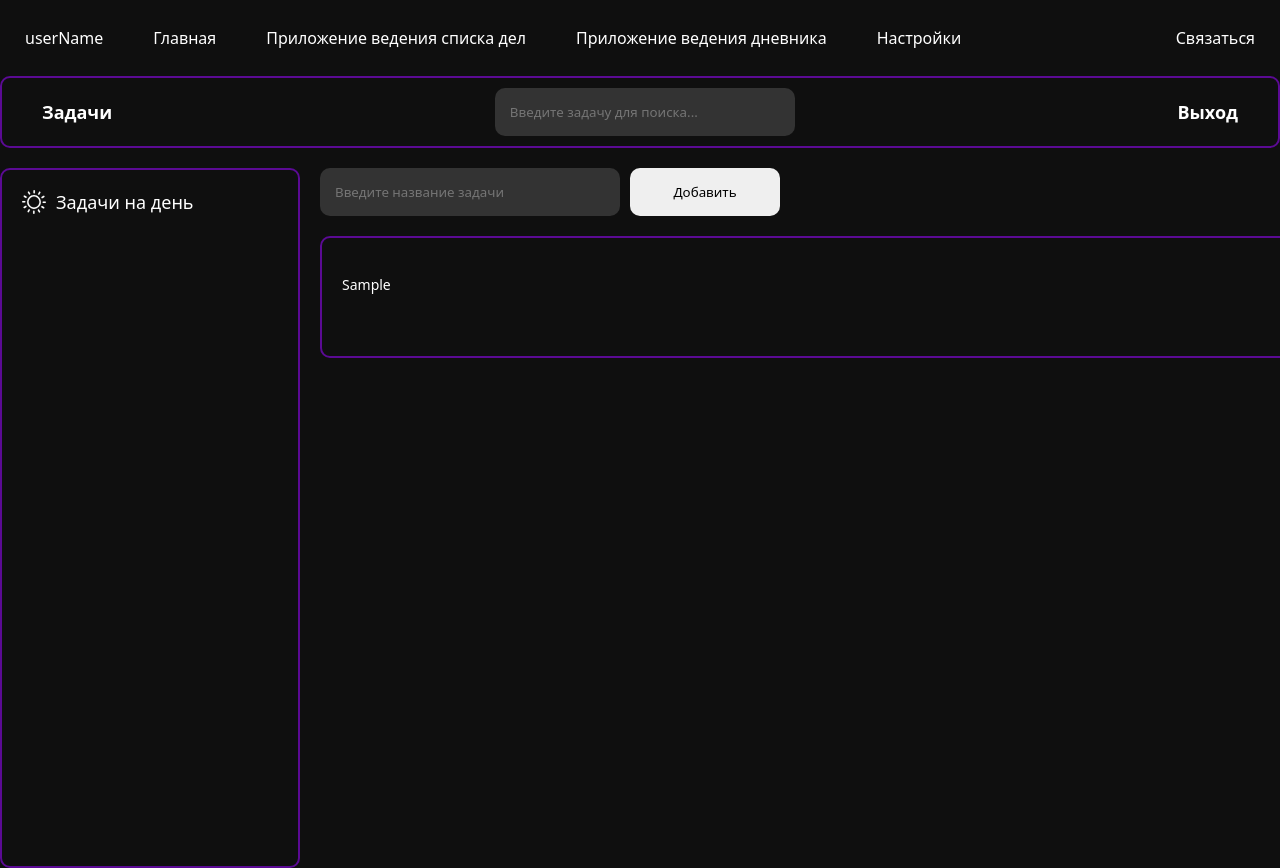
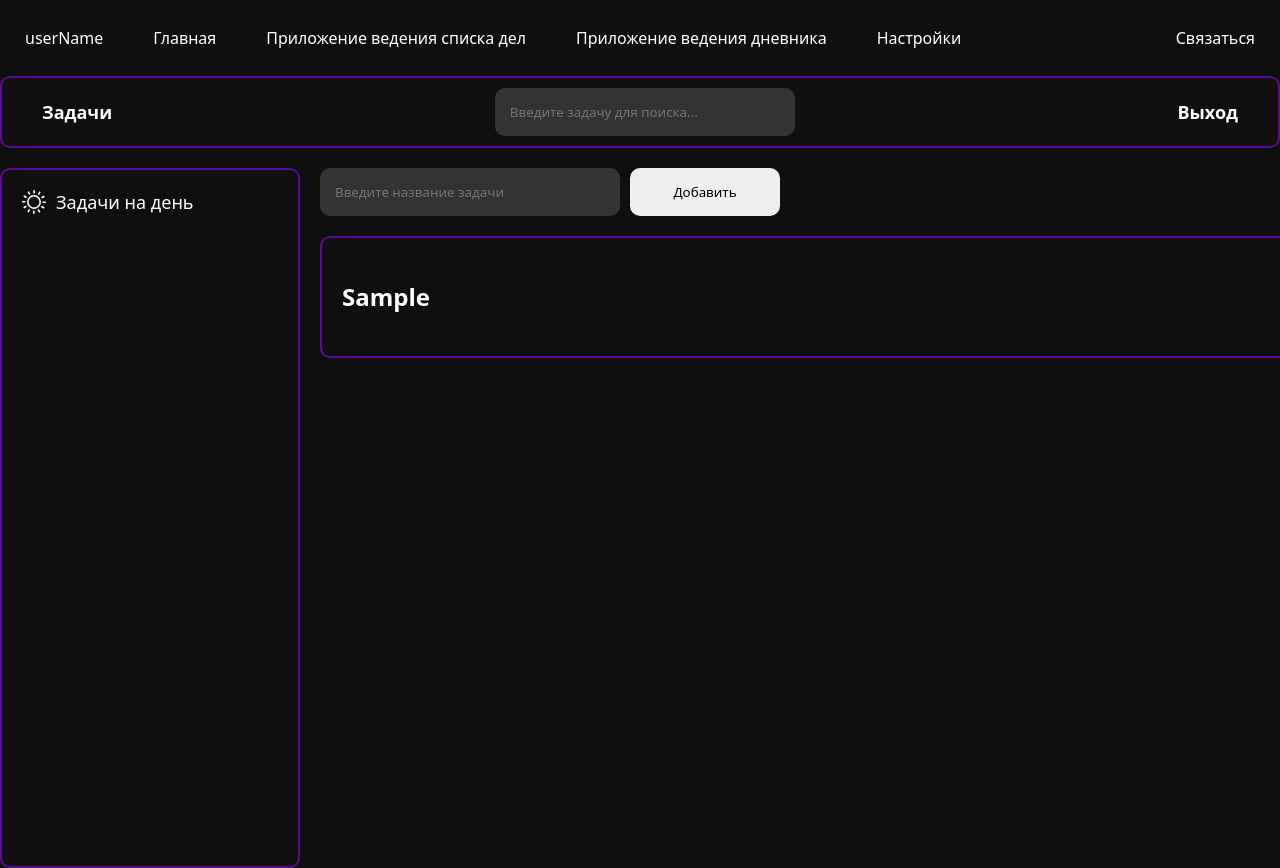
Before and after one commit to AlexandrLimanskiy/Diary, a React (Vite) app: page /TodoList in a window 1280 px wide. Both pictures are taken after typing "Sample" into the empty fields and a click on the button "Добавить". Shown: the top 868 px of the page. Built offline with nearby package versions, Linux system fonts and the light colour scheme.

Commit message:
добавлено оформление для имени задачи

```diff
--- a/src/components/cssModules/TodoList/TodoListComponents/TodoListMainPanel/AddTask/TaskItem.module.scss
+++ b/src/components/cssModules/TodoList/TodoListComponents/TodoListMainPanel/AddTask/TaskItem.module.scss
@@ -10,6 +10,12 @@
     width: 1600px;
     display: flex;
     justify-content: space-between;
+    align-items: center;
+}
+
+.taskTitle {
+    font-size: 24px;
+    font-weight: bold;
 }
 
 .taskButtons {
--- a/src/components/jsxComponents/TodoList/TodoListComponents/TodoListMainPanel/AddTask/TaskItem.jsx
+++ b/src/components/jsxComponents/TodoList/TodoListComponents/TodoListMainPanel/AddTask/TaskItem.jsx
@@ -5,7 +5,7 @@ export default function TaskItem({taskName}) {
         <>
             <div className={styles.taskItem}>
                 <div className={styles.taskItemContainer}>
-                    <div className="taskTitle">
+                    <div className={styles.taskTitle}>
                         <p>{taskName}</p>
                     </div>
                     <div className={styles.taskButtons}>
```
